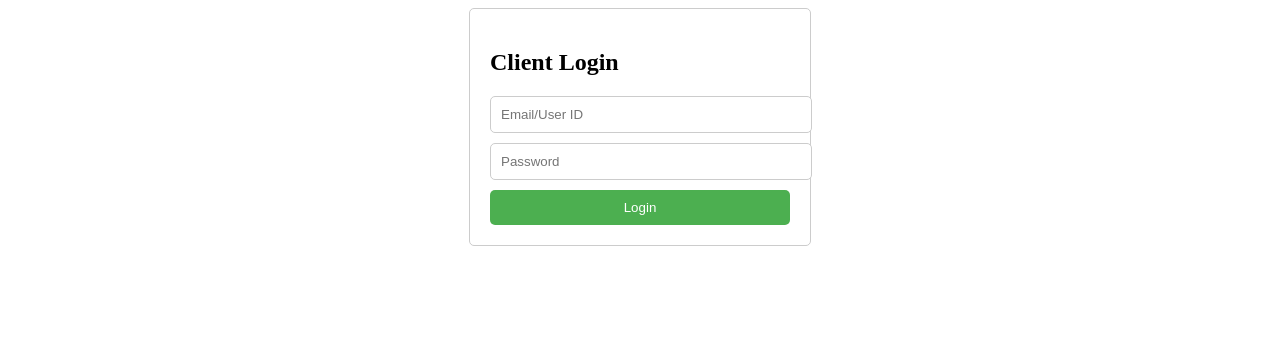
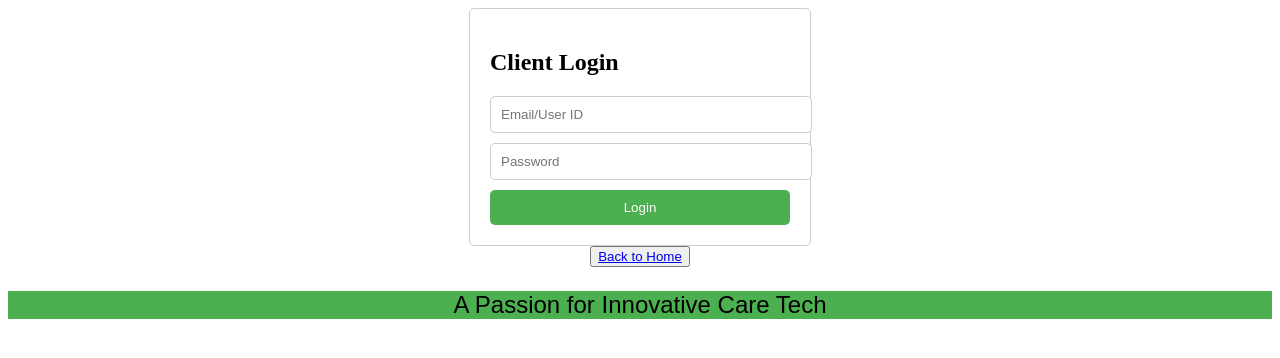
Before and after one commit to RaedGazi/FINAL-PROJECT, a plain HTML site: page clientLogIn.html in a window 1280 px wide. Drawn offline with Linux system fonts and the light colour scheme.

Commit message:
LEGENDARY CHANGES

```diff
--- a/clientLogIn.css
+++ b/clientLogIn.css
@@ -27,5 +27,16 @@
 }
 
 .login-box input[type="submit"]:hover {
-  background-color: #45a049; /* Button background color on hover */
+  background-color: hsl(123, 37%, 46%); /* Button background color on hover */
 }
+#goBack{
+
+
+    text-align: center;
+}
+footer{
+    text-align: center;
+    background-color: #4CAF50;
+    font-size: x-large;
+    font-family: Arial, Helvetica, sans-serif;
+}
--- a/clientLogIn.html
+++ b/clientLogIn.html
@@ -1,5 +1,6 @@
 <!DOCTYPE html>
 <html lang="en">
+
 <head>
   <meta charset="UTF-8">
   <meta http-equiv="X-UA-Compatible" content="IE=edge">
@@ -7,6 +8,7 @@
   <title>Log In</title>
   <link rel="stylesheet" href="clientLogIn.css">
 </head>
+
 <body>
 
 
@@ -20,5 +22,15 @@
     </form>
   </div>
 
+  <!---GoBack Page-->
+
+  <div id="goBack">
+    <button><a href="index.html"> Back to Home </a></button>
+  </div>
+
 </body>
+<footer>
+  <p> A Passion for Innovative Care Tech </p>
+</footer>
+
 </html>
```
Lines whose indentation alone changed are shown as unchanged.
